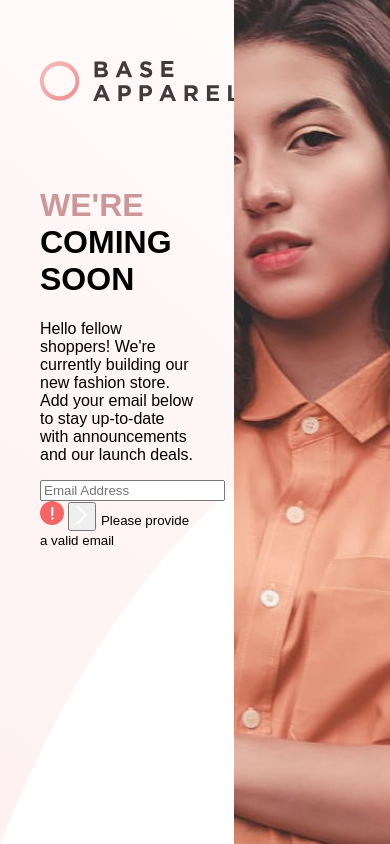
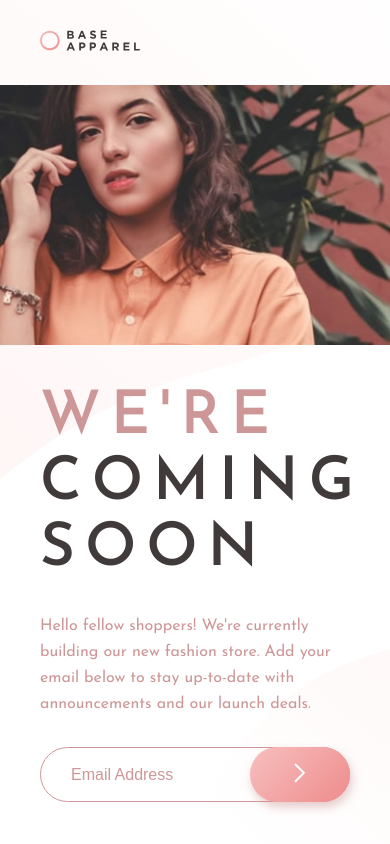
Before and after one commit to Mampheko/Apparel, a plain HTML site: page index.html in a window 390 px wide. Drawn offline with Linux system fonts and the light colour scheme; a web font is replaced by a local one.

Commit message:
base-apparel-coming-soon-master

```diff
--- a/index.html
+++ b/index.html
@@ -17,8 +17,11 @@
 <body>
 <div  class="container">
   <div class="left">
-    <img class="logo" src="images/logo.svg" alt="logo"/>
+    <img class="logo" src="images/logo.svg" alt="logo" />
 
+    <img class="bg-mobile" src="/images/hero-mobile.jpg" alt="background mobile" />
+
+    <div class="inner-container">
     <h1>
       <spam>We're</spam>
       <br>
@@ -28,21 +31,20 @@
       </h1>
 
       <p>Hello fellow shoppers! We're currently building our new fashion store.
-   Add your email below to stay up-to-date with announcements and our launch deals.</p>
+        Add your email below to stay up-to-date with announcements and our launch deals.
+      </p>
 
      <form>
        <input type="email" placeholder="Email Address"/>
        <img class="error-icon" src="images/icon-error.svg" alt="error"/>
        <button>
-      <img src="images/icon-arrow.svg" alt="arrow"/>
+        <img src="images/icon-arrow.svg" alt="arrow">
       </button>
        <small>Please provide a valid email</small>
      </form>
     </div>
-  <div class="right  bg-image">
-
   </div>
+  <div class="right bg-image"></div>
 </div>
-
 </body>
 </html>
--- a/style.css
+++ b/style.css
@@ -1,14 +1,15 @@
-@import url('https://fonts.google.com/specimen/Josefin+Sans');
+@import url('https://fonts.googleapis.com/css2?family=Josefin+Sans:wght@200;400;600&display=swap');
 
 * {
     box-sizing: border-box;
 }
 
 body {
-    background-image:url('images/bg-pattern-desktop.svg');
+    background-image: url('images/bg-pattern-desktop.svg');
     background-size: cover;
-   font-family: 'Josefin-Sans', sans-serif;
-   margin: 0;
+    background-position: center center;
+    font-family: 'Josefin Sans', sans-serif;
+    margin: 0;
 }
 
 .container {
@@ -17,26 +18,174 @@ body {
 }
 
 .left {
-    padding: 0 40px;
+    padding: 0 40px 40px;
     width: 60%;
+}
+
+.inner-container{
+    max-width: 450px;
 }
 
 .right {
     width: 40%;
 }
-.bg-image{
+
+.bg-image {
     background-image: url('images/hero-desktop.jpg');
     background-size: cover;
     background-position: center center;
 }
-.logo{
+
+.logo {
     margin: 60px 0;
     width: 200px;
 }
+
+.bg-mobile {
+    display: none;
+}
+
 h1 {
-    text-transform:uppercase;
+    color: hsl(0, 6%, 24%);
+    font-size: 60px;
+    letter-spacing: 10px;
+    line-height: 1.1;
+    margin-bottom: 0;
+    transform: translateX(-100%);
+    text-transform: uppercase;
+    animation: comeinleft 0.5s ease forwards;
 }
+
+@keyframes comeinleft {
+    to {
+        transform: translateX(0);
+    }
+}
+
 h1 spam {
-    color:  hsl(0, 36%, 70%);
+    color: hsl(0, 36%, 70%);
     font-weight: 200px;
 }
+
+p {
+    color: hsl(0, 36%, 70%);
+    line-height: 26px;
+    margin: 30px 0;
+    transform: translateX(100%);
+    opacity: 0;
+    animation: comeinright 0.5s ease forwards;
+}
+
+@keyframes comeinright {
+    to {
+        opacity: 1;
+        transform: translateX(0);
+    }
+}
+
+form {
+    position: relative;
+    transform: translateX(-100%);
+    animation: comeinleft 0.5s ease forwards;
+}
+
+input {
+    background-color: transparent;
+    border: 1px solid hsl(0, 36%, 70%);
+    border-radius: 50px;
+    font-size: 16px;
+    padding: 15px 30px;
+    height: 55px;
+    width: 100%;
+}
+
+input.focus {
+    border-width: 2px;
+    box-shadow: 0px 0px 10px hsla(0, 36%, 70%, 0.5);
+    outline: none;
+}
+
+input::placeholder {
+    color: hsl(0, 36%, 70%);
+}
+
+form.error input {
+    border: 2px solid hsl(0, 93%, 68%);
+    ;
+}
+
+button {
+    background-image: linear-gradient(135deg, hsl(0, 80%, 86%), hsl(0, 74%, 74%));
+    box-shadow: 2px 5px 10px hsla(0, 36%, 70%, 0.5);
+    border: none;
+    border-radius: 50px;
+    cursor: pointer;
+    padding: 15px;
+    position: absolute;
+    top: 0;
+    right: 0%;
+    transition: opacity 0.2s ease;
+    height: 55px;
+    width: 100px;
+}
+
+button:hover {
+ opacity: 0.6;
+}
+
+.error-icon {
+    display: none;
+    position: absolute;
+    top: 15px;
+    right: 110px;
+}
+
+form.error .error-icon {
+    display: block;
+}
+
+small {
+    color: hsl(0, 93%, 68%);
+    display: none;
+    margin-top: 15px;
+    margin-left: 30px;
+}
+
+form.error small {
+    display: block;
+}
+
+/*Animation*/
+@keyframes comeinleft {
+    to {
+        transform: translateX(0);
+    }
+}
+
+@keyframes comeinright {
+    to {
+        opacity: 1;
+        transform: translateX(0);
+    }
+}
+
+@media screen  and (max-width: 600px) {
+    .logo {
+        margin: 30px 0;
+        width: 100px;
+    }
+
+    .bg-mobile {
+        display: block;
+        margin-left: -40px;
+        margin-right: -40px;
+        width: calc(100% + 80px);
+    }
+    .left {
+        width: 100%;
+    }
+
+    .right {
+        display: none;
+    }
+}
```
Lines whose indentation alone changed are shown as unchanged.
